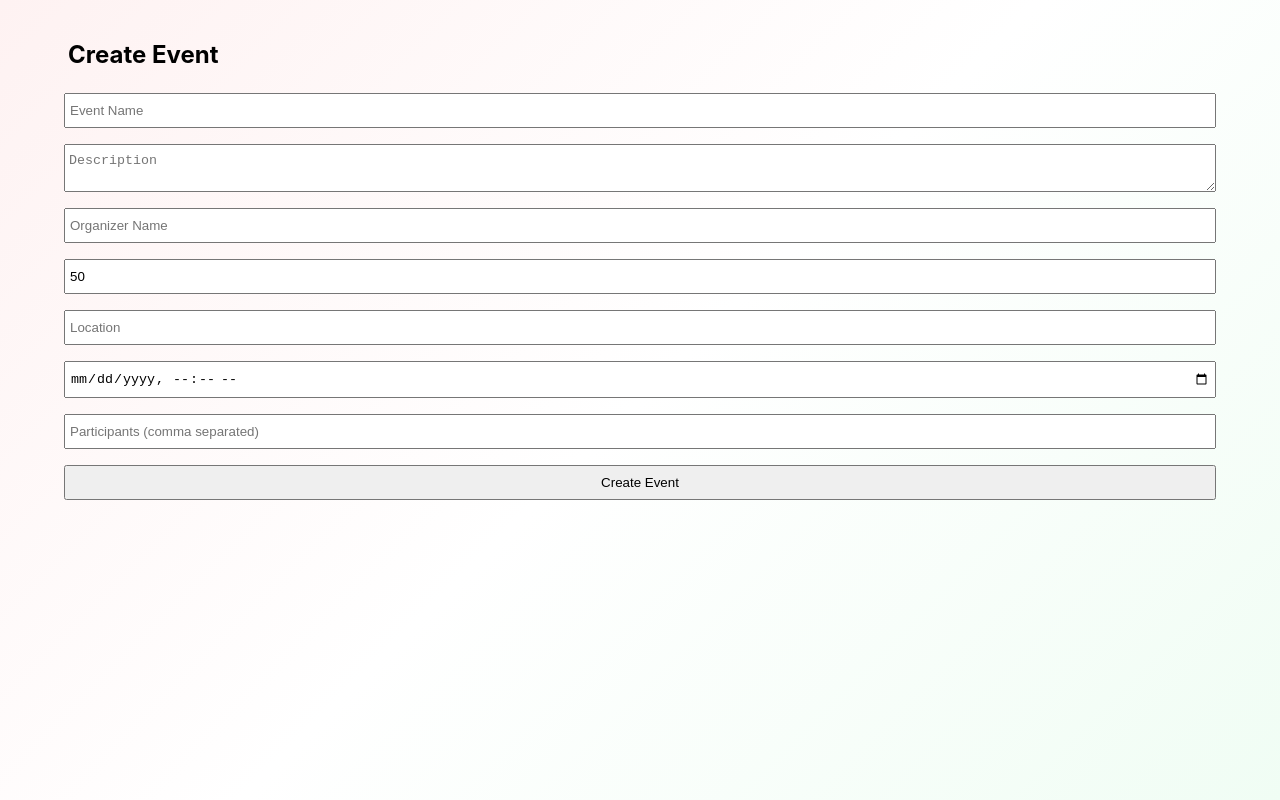
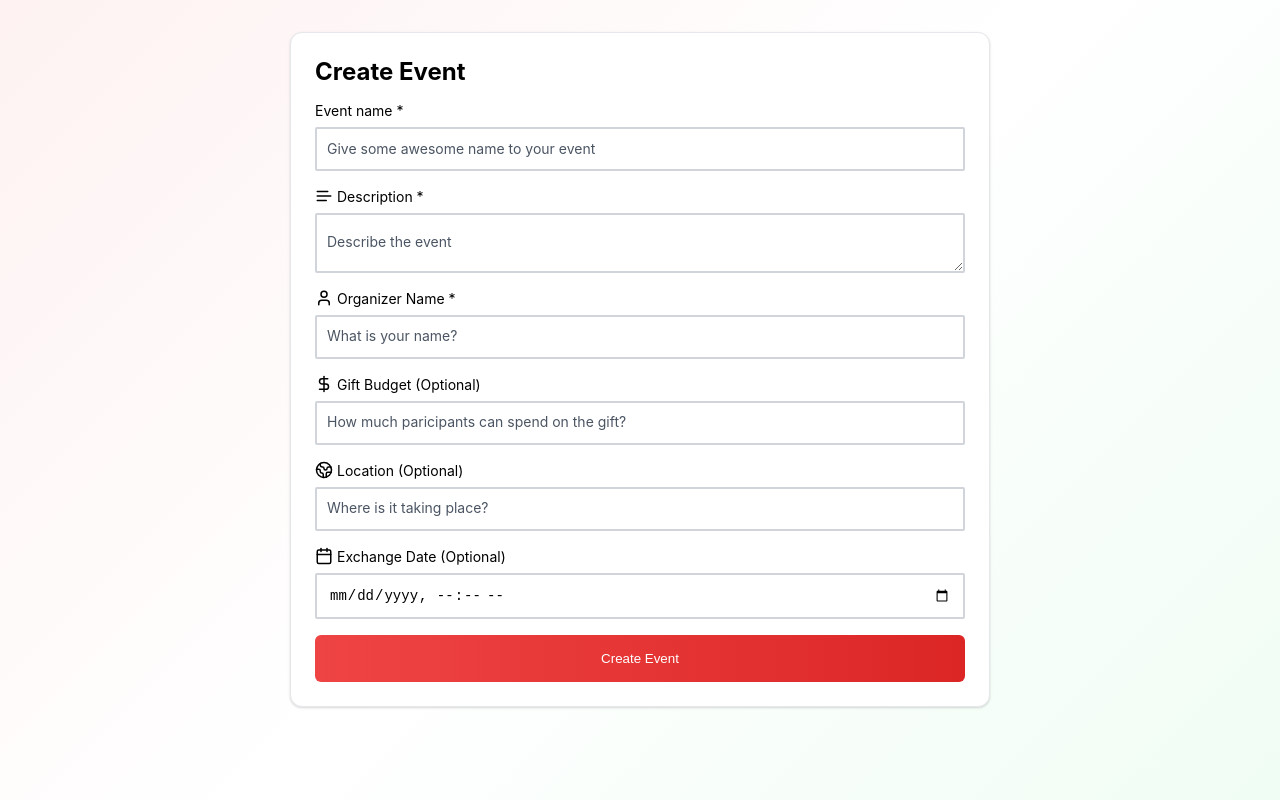
Before and after one commit to DominikNoga/gift-drawer, a React (Vite) app in the folder apps/frontend/: page / in a window 1280 px wide. Both pictures are taken after a click on the button "Create Event". Built offline with nearby package versions, Linux system fonts and the light colour scheme.

Commit message:
improved create event ui

```diff
--- a/apps/frontend/src/pages/CreateEventPage/components/EventCreateForm/EventCreateForm.scss
+++ b/apps/frontend/src/pages/CreateEventPage/components/EventCreateForm/EventCreateForm.scss
@@ -1,7 +1,8 @@
+.event-create-form-card {
+  width: min(700px, 90%);
+  margin: 0 auto;
+}
+
 .event-create-form {
   @include flex-layout();
-
-  * {
-    padding: $spacing-2 $spacing-1;
-  }
 }
--- a/apps/frontend/src/pages/CreateEventPage/components/EventCreateForm/EventCreateForm.tsx
+++ b/apps/frontend/src/pages/CreateEventPage/components/EventCreateForm/EventCreateForm.tsx
@@ -1,29 +1,25 @@
 import './EventCreateForm.scss';
 import { useState } from 'react';
 import { post } from '@gd/shared/utils/api.utils';
+import type { CreateEventRequestDto } from '@gd/types/src/models/events.model';
+import Button from '@gd/shared/components/Button/Button';
+import Input from './components/Input/Input';
+import Card from '@gd/shared/components/Card/Card';
+import { InterfaceIcons, UserIcons } from '@gd/shared/constants/icons';
 
-type FormState = {
-  name: string;
-  description: string;
-  organizerName: string;
-  giftBudget: number;
-  location: string;
-  exchangeDate: string;
-  participants: string[]; // participant names, comma-separated input
-};
-
-const initialFormState: FormState = {
+const initialFormState: CreateEventRequestDto = {
   name: '',
   description: '',
   organizerName: '',
-  giftBudget: 50,
+  giftBudget: undefined,
   location: '',
   exchangeDate: '',
   participants: [],
+  exclusions: [],
 };
 
 export default function EventCreateForm() {
-  const [form, setForm] = useState<FormState>(initialFormState);
+  const [form, setForm] = useState<CreateEventRequestDto>(initialFormState);
   const [message, setMessage] = useState<string | null>(null);
 
   const handleChange = (e: React.ChangeEvent<HTMLInputElement | HTMLTextAreaElement>) => {
@@ -37,7 +33,7 @@ export default function EventCreateForm() {
 
   const handleParticipantsChange = (e: React.ChangeEvent<HTMLInputElement>) => {
     const value = e.target.value;
-    const names = value.split(',').map(name => name.trim()).filter(Boolean);
+    const names = value.split(',').map(name => ({ name: name.trim() })).filter(Boolean);
     setForm(prev => ({
       ...prev,
       participants: names,
@@ -62,20 +58,78 @@ export default function EventCreateForm() {
   };
 
   return (
-    <form onSubmit={handleSubmit} className="event-create-form">
-      <h2>Create Event</h2>
+    <Card className='event-create-form-card'>
+      <form onSubmit={handleSubmit} className='event-create-form'>
+        <h2>Create Event</h2>
+        <Input
+          label='Event name'
+          id='name'
+          name='name'
+          onChange={handleChange}
+          value={form.name}
+          autoComplete='off'
+          placeholder='Give some awesome name to your event'
+          required
+        />
+        <Input
+          label='Description'
+          id='description'
+          name='description'
+          isTextarea={true}
+          value={form.description}
+          onChange={handleChange}
+          icon={<InterfaceIcons.Description />}
+          placeholder='Describe the event'
+          required
+        />
+        <Input
+          label='Organizer Name'
+          id='organizerName'
+          name='organizerName'
+          icon={<UserIcons.User />}
+          value={form.organizerName}
+          onChange={handleChange}
+          placeholder='What is your name?'
+          required
+        />
+        <Input
+          label='Gift Budget'
+          id='giftBudget'
+          name='giftBudget'
+          type='number'
+          value={form.giftBudget}
+          icon={<InterfaceIcons.Money />}
+          onChange={handleChange}
+          placeholder='How much paricipants can spend on the gift?'
+        />
+        <Input
+          label='Location'
+          id='location'
+          name='location'
+          value={form.location}
+          icon={<InterfaceIcons.World />}
+          onChange={handleChange}
+          placeholder='Where is it taking place?'
+        />
+        <Input
+          label='Exchange Date'
+          id='exchangeDate'
+          name='exchangeDate'
+          type='datetime-local'
+          value={form.exchangeDate}
+          icon={<InterfaceIcons.Calendar />}
+          onChange={handleChange}
+          placeholder='When is the gift exchange?'
+        />
 
-      <input name="name" placeholder="Event Name" value={form.name} onChange={handleChange} required />
-      <textarea name="description" placeholder="Description" value={form.description} onChange={handleChange} required />
-      <input name="organizerName" placeholder="Organizer Name" value={form.organizerName} onChange={handleChange} required />
-      <input name="giftBudget" type="number" placeholder="Gift Budget" value={form.giftBudget} onChange={handleChange} />
-      <input name="location" placeholder="Location" value={form.location} onChange={handleChange} />
-      <input name="exchangeDate" type="datetime-local" value={form.exchangeDate} onChange={handleChange} />
-      <input name="participants" placeholder="Participants (comma separated)" onChange={handleParticipantsChange} />
-
-      <button type="submit">Create Event</button>
-
-      {message && <p>{message}</p>}
-    </form>
+        <Button
+          className='event-create-form-btn'
+          btnType='primary'
+          type='submit'>
+          Create Event
+        </Button>
+        {message && <p>{message}</p>}
+      </form>
+    </Card>
   );
 }
--- /dev/null
+++ b/apps/frontend/src/pages/CreateEventPage/components/EventCreateForm/components/Input/Input.scss
@@ -0,0 +1,53 @@
+.input-group {
+  position: relative;
+  font-size: $font-size-sm;
+  @include flex-layout($gap: $spacing-2);
+
+  .input-group-label {
+    @include flex-layout(row, center, $gap: $spacing-1);
+    text-align: center;
+    svg {
+      @include square($font-size-lg);
+    }
+  }
+
+  .input-field {
+    font-size: $font-size-sm;
+    width: 100%;
+    appearance: none;
+    border: none;
+    padding: $spacing-3;
+    border-radius: $border-radius-sm;
+    // background-color: $gray-100;
+    outline: none;
+    border: $border-color-medium 2px solid;
+    transition: border-color $transition-base;
+    z-index: 1;
+  }
+
+  textarea {
+    resize: vertical;
+  }
+
+  .input-placeholder {
+    position: absolute;
+    text-overflow: ellipsis;
+    white-space: nowrap;
+    line-height: 100%;
+    left: $spacing-3;
+    top: calc(50% + $spacing-3);
+    translate: 0 -50%;
+    color: $text-secondary;
+    z-index: 10;
+    transition: $transition-opacity;
+  }
+
+
+  .input-field:focus {
+    border-color: $primary;
+  }
+
+  .input-field:focus + .input-placeholder {
+    opacity: 0;
+  }
+}
--- /dev/null
+++ b/apps/frontend/src/pages/CreateEventPage/components/EventCreateForm/components/Input/Input.tsx
@@ -0,0 +1,57 @@
+/* eslint-disable react/prop-types */
+import './Input.scss';
+import React, { useRef, type ReactElement, type Ref } from 'react';
+import { isDateInput } from './utils/Input.utils';
+
+
+type InputProps = React.InputHTMLAttributes<HTMLInputElement | HTMLTextAreaElement> & {
+  isTextarea?: boolean;
+  label: string;
+  classes?: string;
+  id: string;
+  icon?: ReactElement;
+};
+
+export default function Input({ label, isTextarea = false, classes = '', icon, ...props }: InputProps) {
+  const inputRef = useRef<HTMLInputElement>(null);
+  const textareaRef = useRef<HTMLTextAreaElement>(null);
+
+  const focusInput = () => {
+    if (isTextarea) {
+      textareaRef.current?.focus();
+    } else {
+      inputRef.current?.focus();
+    }
+  };
+
+  return (
+    <div className="input-group">
+      <label className='input-group-label' htmlFor={props.id}>
+          {icon}
+          {label}
+          {props.required ? ' *' : ' (Optional)'}
+      </label>
+      {isTextarea ? (
+        <textarea
+          ref={textareaRef}
+          className={'input-field' + classes}
+          {...props}
+          placeholder=" "
+        />
+      ) : (
+        <input
+          ref={inputRef}
+          className={'input-field' + classes}
+          {...props}
+          placeholder=" "
+        />
+      )}
+      {
+        !props.value && !isDateInput(props.type) && props.placeholder &&
+        <span className="input-placeholder" onClick={focusInput}>
+          {props.placeholder}
+        </span>
+      }
+    </div>
+  );
+}
--- /dev/null
+++ b/apps/frontend/src/pages/CreateEventPage/components/EventCreateForm/components/Input/utils/Input.utils.ts
@@ -0,0 +1,3 @@
+export const isDateInput = (inputType: string | undefined) =>
+  inputType &&
+  (inputType === 'datetime-local' || inputType === 'date');
--- a/apps/frontend/src/shared/constants/icons.ts
+++ b/apps/frontend/src/shared/constants/icons.ts
@@ -39,6 +39,8 @@ import {
 
   // Actions & Tools
   Shuffle,
+  EarthIcon,
+  TextIcon,
 } from 'lucide-react';
 
 // =============================================================================
@@ -89,6 +91,8 @@ export const InterfaceIcons = {
   Money: DollarSign,
   Link: LinkIcon,
   QrCode: QrCode,
+  World: EarthIcon,
+  Description: TextIcon,
 } as const;
 
 // =============================================================================
--- a/packages/types/src/models/events.model.ts
+++ b/packages/types/src/models/events.model.ts
@@ -1,5 +1,5 @@
 import { z } from 'zod';
-import { SnakeCaseKeys } from '../utils/types.utils';
+import type { SnakeCaseKeys } from '../utils/types.utils';
 import { ParticipantSchema } from './participants.model';
 
 export const EventSchema = z.object({
```
